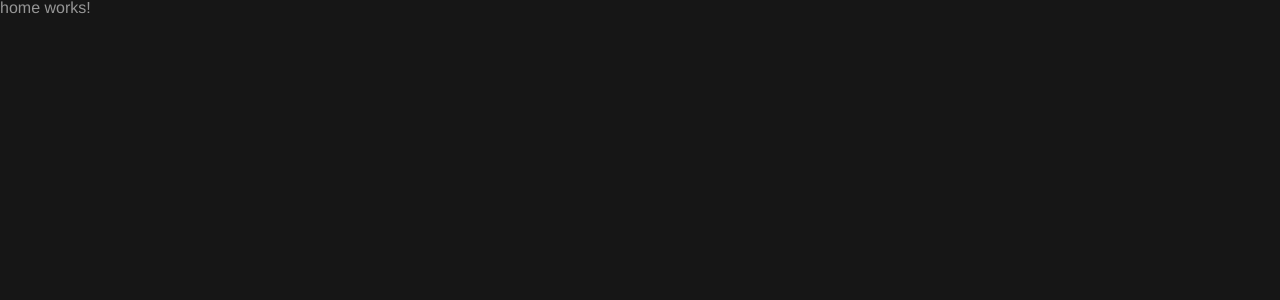
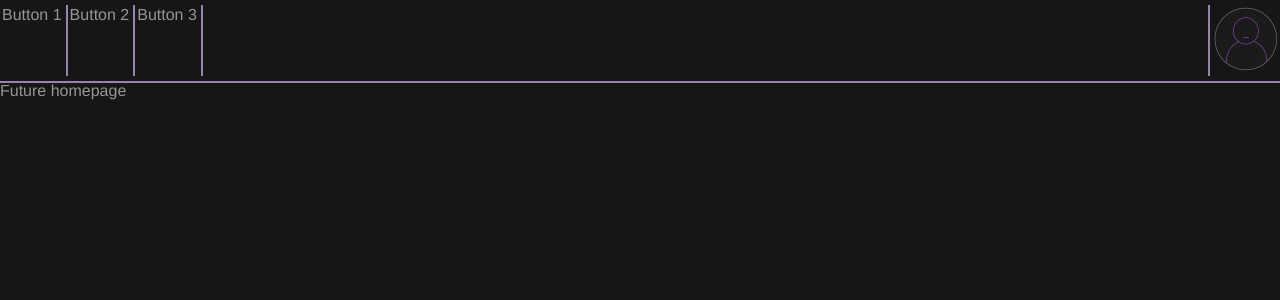
Before and after one commit to BigBrownAfro/Adept-Webapp, an Angular app: page /home in a window 1280 px wide. Shown: the top 300 px of the page. Built offline with nearby package versions, Linux system fonts and the light colour scheme.

Commit message:
Started creation of header for the top of the home page. Made profile icon.

```diff
--- a/src/app/app.module.ts
+++ b/src/app/app.module.ts
@@ -10,6 +10,7 @@ import { BrowserAnimationsModule } from '@angular/platform-browser/animations';
 import {MatTooltipModule} from '@angular/material/tooltip';
 import { SuccessfulSignupComponent } from './successful-signup/successful-signup.component';
 import { HomeComponent } from './home/home.component';
+import { HeaderComponent } from './header/header.component';
 
 @NgModule({
   declarations: [
@@ -17,7 +18,8 @@ import { HomeComponent } from './home/home.component';
     LoginComponent,
     SignupComponent,
     SuccessfulSignupComponent,
-    HomeComponent
+    HomeComponent,
+    HeaderComponent
   ],
   imports: [
     BrowserModule,
--- /dev/null
+++ b/src/app/header/header.component.css
@@ -0,0 +1,42 @@
+.header-container{
+    background-color: rgb(22, 22, 22);
+    border-bottom: rgb(152, 133, 170) 2px solid;
+    padding-top: 5px;
+    padding-bottom: 5px;
+
+    display: flex;
+    flex-direction: row;
+    justify-content: flex-start;
+}
+
+.header-item-left{
+    cursor: pointer;
+    padding: 2px;
+    padding-right: 4px;
+    border-right: rgb(152, 133, 170) 2px solid;
+}
+
+.header-item-left:hover{
+    background-color: rgb(27, 27, 27);
+}
+
+.header-divider{
+    margin-left: auto;
+    margin-right: auto;
+}
+
+.header-item-right{
+    cursor: pointer;
+    padding: 2px;
+    padding-left: 4px;
+    border-left: rgb(152, 133, 170) 2px solid;
+}
+
+.header-item-right:hover{
+    background-color: rgb(27, 27, 27);
+}
+
+.profile-icon{
+    width: 4rem;
+    height: 4rem;
+}
--- /dev/null
+++ b/src/app/header/header.component.html
@@ -0,0 +1,7 @@
+<div class="header-container">
+    <div class="header-item-left">Button 1</div>
+    <div class="header-item-left">Button 2</div>
+    <div class="header-item-left">Button 3</div>
+    <div class="header-divider"></div>
+    <div class="header-item-right"><img class="profile-icon" src="assets/profile-icon-transparent.png" alt="Profile"></div>
+</div>
--- /dev/null
+++ b/src/app/header/header.component.ts
@@ -0,0 +1,15 @@
+import { Component, OnInit } from '@angular/core';
+
+@Component({
+  selector: 'app-header',
+  templateUrl: './header.component.html',
+  styleUrls: ['./header.component.css']
+})
+export class HeaderComponent implements OnInit {
+
+  constructor() { }
+
+  ngOnInit(): void {
+  }
+
+}
--- a/src/app/home/home.component.html
+++ b/src/app/home/home.component.html
@@ -1 +1,2 @@
-<p>home works!</p>
+<app-header></app-header>
+<div>Future homepage</div>
--- a/src/app/login/login.component.css
+++ b/src/app/login/login.component.css
@@ -48,12 +48,9 @@ input{
 
 .login-button{
     margin-top: 4px;
-    background-color: rgb(36, 27, 49);
-    border: rgb(152, 133, 170) 1px solid;
     width: 93%;
     height: 2rem;
     font-size: large;
-    color: rgb(128, 128, 128);
 }
 
 .login-button:hover{
--- a/src/app/login/login.component.html
+++ b/src/app/login/login.component.html
@@ -11,3 +11,5 @@
     <div class="sign-up-text">Don't have an account? <span class="link" routerLink="/signup">Sign up</span></div>
     <div class="sign-up-text">Don't care to have an account? <span class="link" (click)="guestLogin()">Continue without signing in</span></div>
 </div>
+
+<button routerLink="/home">TO HOME</button>
--- a/src/app/signup/signup.component.css
+++ b/src/app/signup/signup.component.css
@@ -65,12 +65,9 @@ input{
     margin-top: 14px;
     margin-left: auto;
     margin-right: auto;
-    background-color: rgb(36, 27, 49);
-    border: rgb(152, 133, 170) 1px solid;
     width: 94%;
     height: 2rem;
     font-size: large;
-    color: rgb(128, 128, 128);
 }
 
 .signup-button:hover{
@@ -106,6 +103,6 @@ input{
     background-color: rgb(36, 27, 49);
     border: rgb(152, 133, 170) 1px solid;
 
-    color: rgb(128, 128, 128);
+    color: rgb(150, 150, 150);
     font-size: x-large;
 }
--- a/src/styles.css
+++ b/src/styles.css
@@ -83,6 +83,12 @@ body {
 	font-family: Roboto, "Helvetica Neue", sans-serif;
 }
 
+button{
+    background-color: rgb(36, 27, 49);
+    border: rgb(152, 133, 170) 1px solid;
+    color: rgb(150, 150, 150);
+}
+
 .common-container{
 	margin-left: auto;
     margin-right: auto;
```
Also changed, not shown: src/assets/profile-icon-transparent.png (added), 1 other file (tests, documents, lock files or other folders).
